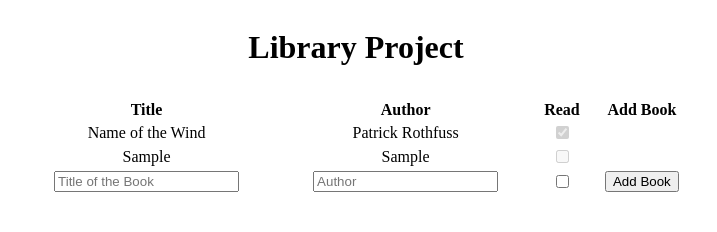
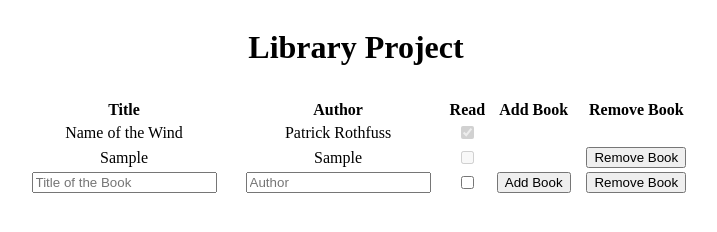
Before and after one commit to farihaorna23/Library_Project, a plain HTML site: page index.html in a window 1280 px wide. Both pictures are taken after typing "Sample", "Sample" into the empty fields and a click on the button "Add Book". Shown: the whole page, without its empty margins (284-1001 px from the left). Drawn offline with Linux system fonts and the light colour scheme.

Commit message:
Refactoring code

```diff
--- a/app.js
+++ b/app.js
@@ -11,8 +11,11 @@ class Book {
   }
 }
 
-// let titleValue = "";
-// let authorValue = "";
+let title = document.getElementById("title");
+let author = document.getElementById("author");
+let checkedBox = document.getElementById("read");
+let btn = document.getElementById("btn");
+let inputRow = document.getElementById("inputRow");
 
 class Library {
   constructor() {
@@ -20,44 +23,58 @@ class Library {
     this.bookCount = 0;
     this.books = [];
   }
+
+  updateBookList(book) {
+    console.log("inside of the updateBookList");
+    console.log(book);
+  }
+
   addBook() {
-    let title = document.getElementById("title");
-    let author = document.getElementById("author");
-    let checkedBox = document.getElementById("read");
-    let btn = document.getElementById("btn");
-    let inputRow = document.getElementById("inputRow");
-
-    let titleValue = "";
-    let authorValue = "";
-
-    btn.addEventListener("click", () => {
-      titleValue = title.value;
-      authorValue = author.value;
+    let titleValue = title.value;
+    let authorValue = author.value;
     let checkedValue = checkedBox.checked;
     console.log(titleValue, authorValue, checkedValue);
     let id = Math.random();
     let addBook = new Book(id, titleValue, authorValue, checkedValue);
     console.log(addBook);
+    //need to push it to the book array
+    this.books.push(addBook);
+    console.log(this.books);
+    //update the dom
+    this.updateBookList(addBook);
+  }
+
+  removeBook() {
+    console.log("hello, remove book works!");
+  }
+
+  updateBookList(obj) {
+    console.log(obj);
     let newTitle = document.createElement("td");
     let newAuthor = document.createElement("td");
     let newCheckBox = document.createElement("td");
-      newTitle.textContent = titleValue;
-      newAuthor.textContent = authorValue;
-      let isChecked = checkedValue === true ? "checked" : "";
+    let addButtonCol = document.createElement("td");
+    let rmButtonCol = document.createElement("td");
+    let removeBook = document.createElement("button");
+    removeBook.textContent = "Remove Book";
+    removeBook.addEventListener("click", this.removeBook);
+    rmButtonCol.appendChild(removeBook);
+    newTitle.textContent = obj.title;
+    newAuthor.textContent = obj.author;
+    let isChecked = obj.read === true ? "checked" : "";
     newCheckBox.innerHTML = `<input type="checkbox" ${isChecked} disabled/>`;
     console.log(newTitle, newAuthor, newCheckBox);
     let newRow = document.createElement("tr");
-      newRow.append(newTitle, newAuthor, newCheckBox);
+    newRow.append(newTitle, newAuthor, newCheckBox, addButtonCol, rmButtonCol);
     console.log(newRow);
     document.querySelector("tbody").insertBefore(newRow, inputRow);
     document.getElementById("title").value = "";
     document.getElementById("author").value = "";
-      this.bookCount += 1;
-    });
-    //nothing shows up even if global scoped variable
-    console.log(titleValue, authorValue);
   }
 }
 
 let lib = new Library();
-lib.addBook();
+
+btn.addEventListener("click", () => {
+  lib.addBook(lib.books, lib.bookCount, lib.updateBookList);
+});
--- a/index.html
+++ b/index.html
@@ -25,6 +25,7 @@
                 <th>Author</th>
                 <th>Read</th>
                 <th>Add Book</th>
+                <th>Remove Book</th>
               </tr>
             </thead>
             <tbody>
@@ -60,6 +61,9 @@
                 <td>
                   <button type="submit" id="btn">Add Book</button>
                 </td>
+                <td>
+                  <button type="submit" id="remove-btn">Remove Book</button>
+                </td>
               </tr>
             </tbody>
           </table>
```
Lines whose indentation alone changed are shown as unchanged.
